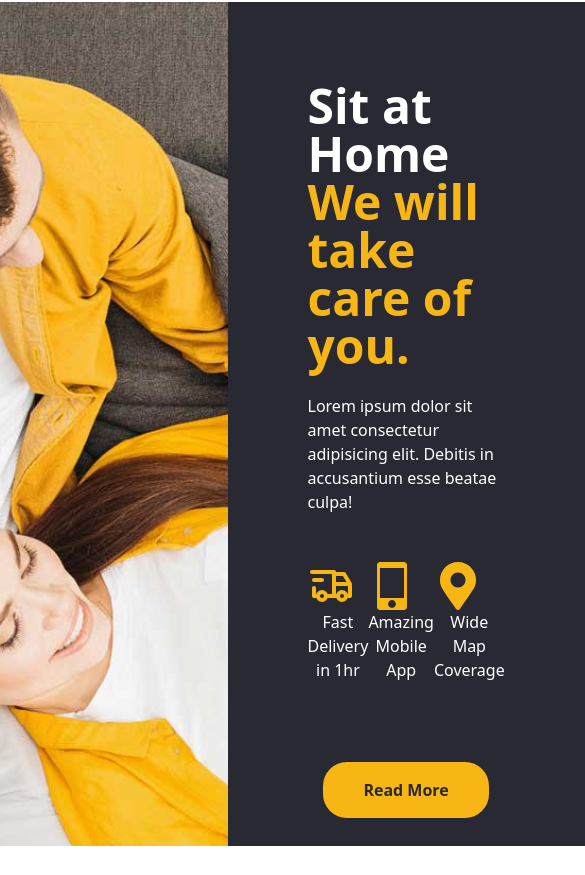
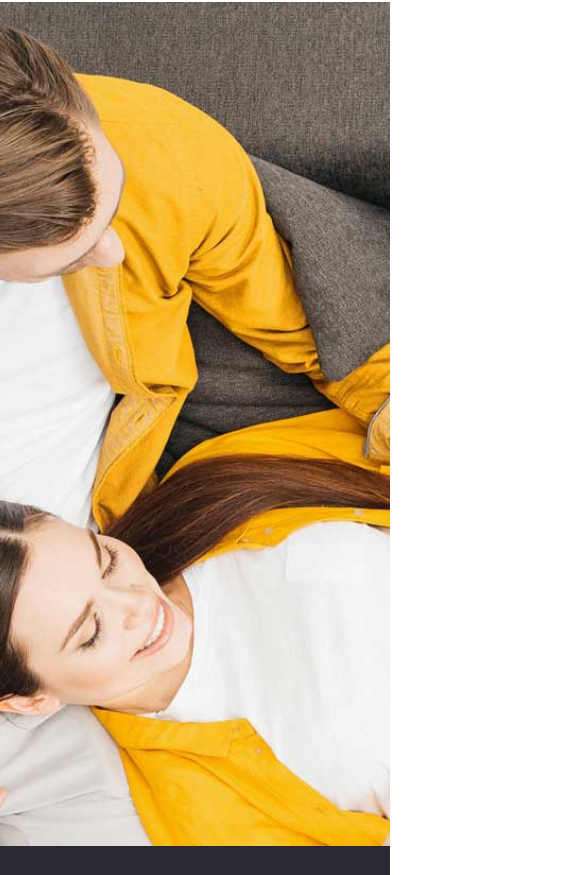
Before and after one commit to Marcos8060/Deliveroo, a React (Create React App) app: page / in a window 390 px wide. Shown: the part 2029-2904 px from the top of the page, 585 px wide, since content can reach past the window. Built offline with nearby package versions, Linux system fonts and the light colour scheme.

Commit message:
added mobile responsiveness to the cto component

```diff
--- a/src/components/Cto.js
+++ b/src/components/Cto.js
@@ -6,28 +6,28 @@ import { FaMapMarkerAlt } from 'react-icons/fa'
 
 const Cto = () => {
   return (
-    <div className='mt-40 flex items-center w-12/12'>
-        <img className='object-cover w-7/12 h-screen' src={home} alt="" />
-        <div className='bg-black text-white h-screen p-20'>
-            <h1 className='font-bold text-5xl'>Sit at Home <br />  <span className='text-yellow'>We will take care of you.</span></h1><br />
+    <div className='mt-40 flex md:items-center w-12/12 flex-col'>
+        <img className='object-cover md:w-7/12 w-full h-screen' src={home} alt="" />
+        <div className='bg-black text-white h-auto md:p-20 p-4'>
+            <h1 className='font-bold md:text-5xl text-4xl mt-4'>Sit at Home <br />  <span className='text-yellow'>We will take care of you.</span></h1><br />
             <p className='text-gray-400 font-thin'>Lorem ipsum dolor sit amet consectetur adipisicing elit. Debitis in accusantium esse beatae culpa!</p>
             <br /><br />
-            <div className='flex items-center justify-between'>
-              <div className='text-center'>
+            <div className='md:flex md:items-center md:justify-between grid grid-cols-2'>
+              <div className='m-4'>
                <TbTruckDelivery className='text-yellow text-5xl text-center'/>
                <h3 className='font-thin'>Fast Delivery in 1hr</h3>
               </div>
-              <div className='text-center'>
+              <div className='m-4'>
               <GoDeviceMobile className='text-yellow text-5xl'/>
               <h3 className='font-thin'>Amazing Mobile App</h3>
               </div>
-              <div className='text-center'>
+              <div className='m-4'>
               <FaMapMarkerAlt className='text-yellow text-5xl'/>
               <h3 className='font-thin'>Wide Map Coverage</h3>
               </div>
             </div>
             <div className='flex justify-center items-center mt-20'>
-              <button className='bg-yellow text-black pl-10 pr-10 pt-4 pb-4 rounded-3xl font-semibold'>Read More</button>
+              <button className='bg-yellow text-black pl-10 pr-10 pt-4 pb-4 rounded-3xl font-semibold mb-4'>Read More</button>
             </div>
         </div>
     </div>
```
